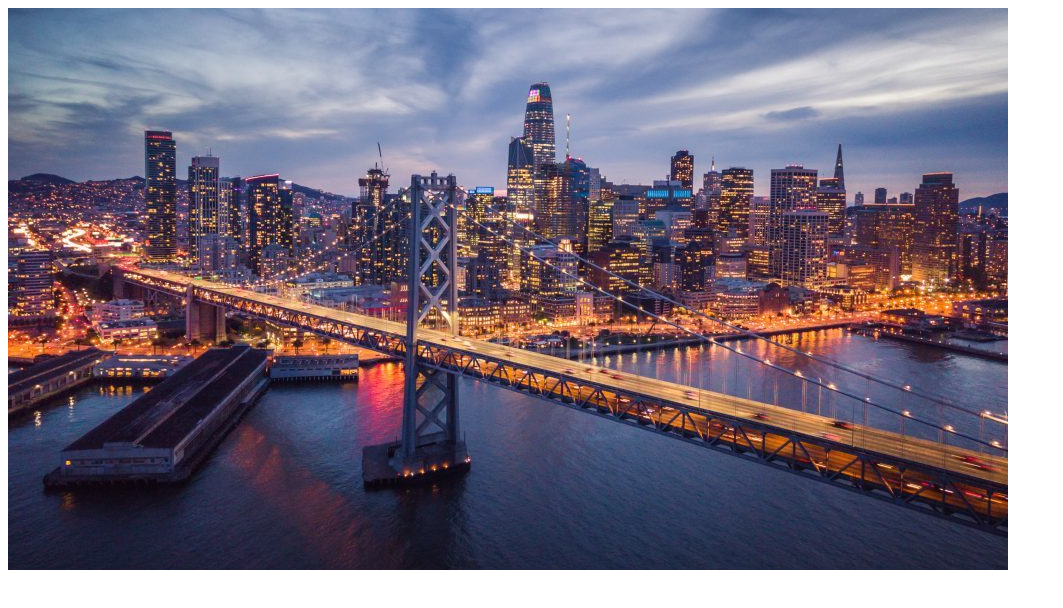
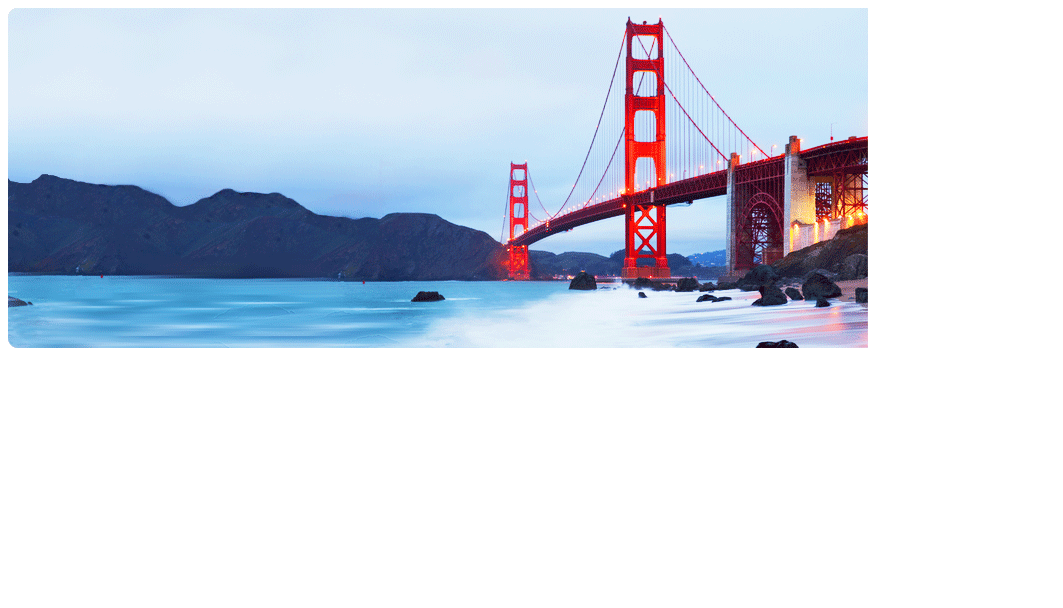
Before and after one commit to karthikmurugappan/karthikmurugappan.github.io, a plain HTML site: page index.html in a window 1280 px wide. Shown: the whole page, without its empty margins (0-1063 px from the left). Drawn offline with Linux system fonts and the light colour scheme; files whose address does not match are found by name.

Commit message:
Commit 4

```diff
--- a/index.html
+++ b/index.html
@@ -5,6 +5,6 @@
     <title>Karthik Murugappan's NST377 Spring Test Page</title>
   </head>
   <body>
-    <img src="/Users/karthikmurugappan/karthikmurugappan.github.io/images/sf.png" alt="My test image">
+    <img src="/Users/karthikmurugappan/karthikmurugappan.github.io/images/sf1.png" alt="My test image">
   </body>
 </html>
```
Also changed, not shown: images/sf.png (deleted), images/sf1.png (added), 1 other file.
